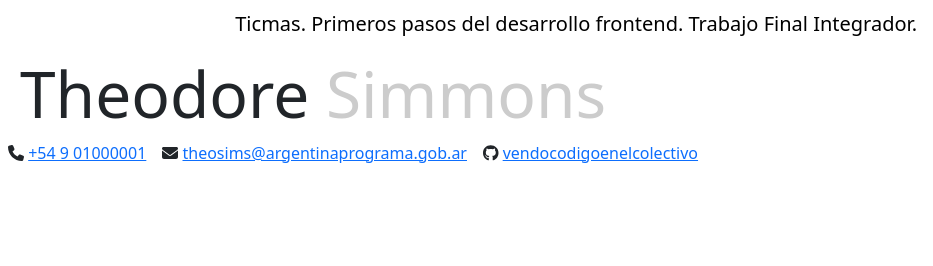
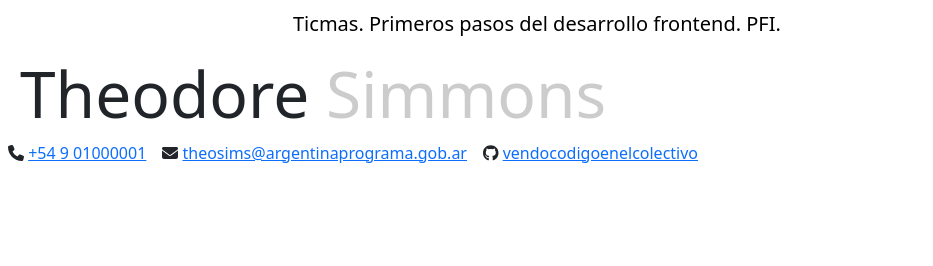
Before and after one commit to sjlvanq/fea1ap.github.io, a plain HTML site: page index.html in a window 1280 px wide. Shown: the top 266 px of the page, 347-1280 px from the left. Drawn offline with nearby package versions, Linux system fonts and the light colour scheme.

Commit message:
Update index.html

```diff
--- a/index.html
+++ b/index.html
@@ -33,7 +33,7 @@
             <a class="navbar-brand" href="#"><img src="argentina-programa.svg" alt="Logo Argentina Programa 4.0"></a>
          </div>
          <div class="col ms-auto d-none d-sm-block">
-            <a class="navbar-brand" href="#">Ticmas. Primeros pasos del desarrollo frontend. Trabajo Final Integrador.</a>
+            <a class="navbar-brand" href="#">Ticmas. Primeros pasos del desarrollo frontend. PFI.</a>
          </div>
       </nav>
       <main>
```
